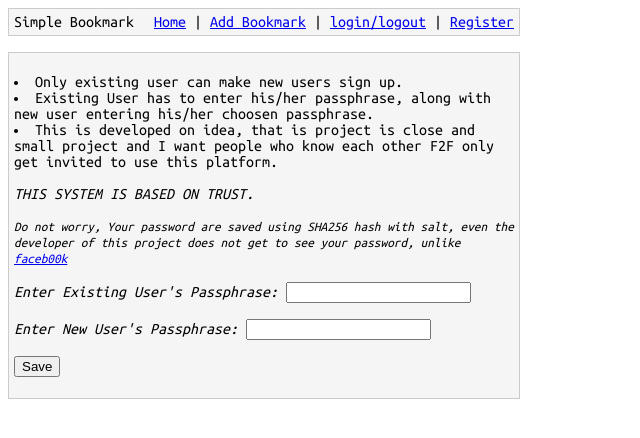
After one commit to vishvanath45/simple_bookmark, a Flask app: page /signup in a window 1280 px wide. The commit adds this page. Shown: the top 438 px of the page, without its empty margins (0-640 px from the left). Run offline with Flask 2, Linux system fonts and the light colour scheme.

Commit message:
Add user auth

```diff
--- a/forms.py
+++ b/forms.py
@@ -1,5 +1,5 @@
 from flask_wtf import FlaskForm
-from wtforms import StringField
+from wtforms import StringField, PasswordField
 from wtforms.widgets import TextArea
 from wtforms.validators import DataRequired
 
@@ -7,3 +7,10 @@ class bookmarkform(FlaskForm):
     link = StringField(label='link', validators=[DataRequired()])
     #description = StringField(label='description', widget=TextArea())
     author = StringField(label='author', validators=[DataRequired()])
+
+class loginform(FlaskForm):
+	passphrase = PasswordField(label='passphrase', validators=[DataRequired()])
+
+class signupform(FlaskForm):
+	existing_passphrase = PasswordField(label='existing_passphrase', validators=[DataRequired()])
+	new_passphrase = PasswordField(label='new_passphrase', validators=[DataRequired()])
--- a/main.py
+++ b/main.py
@@ -1,52 +1,115 @@
-from flask import Flask, render_template, redirect, url_for
-from forms import bookmarkform
+from flask import Flask, render_template, redirect, url_for, flash
+from forms import bookmarkform, loginform, signupform
+from flask import Flask, session
+from flask_session import Session
+from flask import url_for, redirect
 import json
+import os
+
 app = Flask(__name__)
-app.config['SECRET_KEY'] = '7d441f27d441f21f2b617a'
 
+from dotenv import load_dotenv
+load_dotenv()
+
+app.config['SECRET_KEY'] = os.getenv("SECRET_KEY")
+app.config['SESSION_TYPE'] = 'redis'
+
+#Session trying
+Session(app)
 # Redis trying
 REDIS_URL = "redis://localhost:6379/0"
 from flask_redis import FlaskRedis
 redis_store = FlaskRedis(app)
 
+@app.route("/logout", methods=['GET','POST'])
+@app.route("/login", methods=['GET','POST'])
+def login():
+    if (checklogin() == True):
+        session['login'] = False
+    login_form = loginform()
+    if login_form.validate_on_submit():
+        passphrase = returnsha256(login_form.passphrase.data)
+        if passphrase.encode('utf-8') in redis_store.smembers("passphrase"):
+            session['login']=True
+            flash('Login successfull')
+            return redirect(url_for('main'))
+        else:
+            flash('Invalid passphrase')
+            return render_template('login.html', loginform= login_form)
+    return render_template('login.html', loginform= login_form)
+
+@app.route("/signup", methods=['GET', 'POST'])
+def signup():
+    signup_form = signupform()
+    if signup_form.validate_on_submit():
+        existing_passphrase = signup_form.existing_passphrase.data
+        new_passphrase = signup_form.new_passphrase.data
+        hash_existing_pp = returnsha256(existing_passphrase)
+        if( (hash_existing_pp.encode('utf-8')  in redis_store.smembers("passphrase")) and len(new_passphrase) >= 4 ):
+            redis_store.sadd("passphrase", returnsha256(new_passphrase))
+            flash('signup successfull')
+            return render_template('login.html', loginform= loginform())
+        else:
+            flash('signup fail, existing passphrase invalid or new passphrase length < 4')
+    return render_template('signup.html', signupform= signupform())
+
+
+def checklogin():
+    return True if(session.get('login') == True) else False
+
+def returnsha256(value):
+    import hashlib
+    return hashlib.sha224((value+os.getenv("SALT")).encode("utf-8")).hexdigest()
+
+@app.route("/index", methods=['GET', 'POST'])
 @app.route("/", methods=['GET', 'POST'])
 def main():
-    users = redis_store.keys('user_*')
-    name = [x.decode('UTF-8')[5:] for x in users]
-    return render_template('main.html', author = name)
+    if (checklogin()):
+        users = redis_store.keys('user_*')
+        name = [x.decode('UTF-8')[5:] for x in users]
+        return render_template('main.html', author = name)
+    else:
+        return redirect(url_for('login'))
+
 
 @app.route("/form", methods=['GET', 'POST'])
 def form():
-    bm_form = bookmarkform()
-    if bm_form.validate_on_submit():
-        link = bm_form.link.data
-        #bm_form.description.data
-        user = bm_form.author.data
-        redis_store.sadd("user_"+user, link)
-        redis_store.set(link, return_title(link))
-        return redirect(url_for('show_bookmark', word=user))
-    return render_template('form.html', bm_form = bm_form)
+    if (checklogin()):
+        bm_form = bookmarkform()
+        if bm_form.validate_on_submit():
+            link = bm_form.link.data
+            #bm_form.description.data
+            user = bm_form.author.data
+            redis_store.sadd("user_"+user, link)
+            redis_store.set(link, return_title(link))
+            flash('successfully added!')
+            return redirect(url_for('show_bookmark', word=user))
+        return render_template('form.html', bm_form = bm_form)
+    else:
+        return redirect(url_for('login'))
 
 @app.route('/user/<word>')
 def show_bookmark(word):
-    #print(word, type(word))
-    word = "user_"+ word
-    if(redis_store.exists(str(word))):
-        values = redis_store.smembers(str(word))
-        list_ = [x.decode('UTF-8') for x in values ]
-        title = list()
-        for link in list_:
-            try :
-                title.append((redis_store.get(link)).decode('UTF-8'))
-            except:
-                title.append("Not Available")
-        data = json.dumps([{'title':t1, 'link':link} for t1, link in zip(title, list_)])
-        # print(data)
-        data = json.loads(data)
-        return render_template('show_bookmark.html', data = data, author=word[5:])
+    # import pdb
+    # pdb.set_trace()
+    if (checklogin()):
+        word = "user_"+ word
+        if(redis_store.exists(str(word))):
+            values = redis_store.smembers(str(word))
+            list_ = [x.decode('UTF-8') for x in values ]
+            title = list()
+            for link in list_:
+                try :
+                    title.append((redis_store.get(link)).decode('UTF-8'))
+                except:
+                    title.append("Not Available")
+            data = json.dumps([{'title':t1, 'link':link} for t1, link in zip(title, list_)])
+            data = json.loads(data)
+            return render_template('show_bookmark.html', data = data, author=word[5:])
+        else:
+            return "Key does not exists!"
     else:
-        return "Key does not exists!"
-
+        return redirect(url_for('login'))
 
 
 def return_title(url_):
@@ -60,7 +123,7 @@ def return_title(url_):
        'Accept-Language': 'en-US,en;q=0.8',
        'Connection': 'keep-alive'}
         req = urllib2.Request(url_,headers=hdr)
-        soup = BeautifulSoup(urllib2.urlopen(req))
+        soup = BeautifulSoup(urllib2.urlopen(req),"html.parser")
         title = soup.title.string
     except:
         title = "Unable to fetch Title"
--- a/templates/base.html
+++ b/templates/base.html
@@ -4,13 +4,29 @@
         <title>
          Simple Bookmark
         </title>
+        <link href="https://fonts.googleapis.com/css?family=Ubuntu+Mono" rel="stylesheet">
+        <style>
+            body {
+                font-family: 'Ubuntu Mono', monospace;
+            }
+        </style>
     </head>
     <body>
         <div style="width:500px; background-color:#f5f5f5; border:solid 1px #cccccc; padding:5px;">
             <div style="float:left">Simple Bookmark</div>
-            <div style="float:right"><a href={{ url_for('main') }}>Home</a> | <a href={{url_for('form')}}>Add Bookmark</a> </div>
+            <div style="float:right"><a href={{ url_for('main') }}>Home</a> | <a href={{url_for('form')}}>Add Bookmark</a> | <a href={{url_for('login')}}>login/logout</a> | <a href={{url_for('signup')}}>Register</a></div>
             <div style="clear:both"></div>
         </div>
+        {% with messages = get_flashed_messages() %}
+          {% if messages %}
+            <ul class=flashes>
+            {% for message in messages %}
+              <li>{{ message }}</li>
+            {% endfor %}
+            </ul>
+          {% endif %}
+        {% endwith %}
+
         {% block body %}
         {% endblock body %}
     </body>
--- /dev/null
+++ b/templates/signup.html
@@ -0,0 +1,28 @@
+{% extends 'base.html' %}
+{% block body %}
+<br>
+    <div style="width:500px; background-color:#f5f5f5; border:solid 1px #cccccc; padding:5px;">
+
+
+    <form action ="{{ url_for('signup')}}" method="post">
+        {{ signupform.csrf_token }}
+        <p>
+            <li>Only existing user can make new users sign up.<br>
+            <li>Existing User has to enter his/her passphrase, along with new user entering his/her choosen passphrase.<br>
+            <li>This is developed on idea, that is project is close and small project and I want people who know each other F2F only get invited to use this platform.<br><br>
+            <i>THIS SYSTEM IS BASED ON TRUST.<i>
+        <p>
+            <small>Do not worry, Your password are saved using SHA256 hash with salt, even the developer of this project does not get to see your password, unlike <a href= "https://krebsonsecurity.com/2019/03/facebook-stored-hundreds-of-millions-of-user-passwords-in-plain-text-for-years/">faceb00k</a></small>
+        <br>
+        <br>
+        Enter Existing User's Passphrase: {{ signupform.existing_passphrase }}
+        <br>
+        <br>
+        Enter New User's Passphrase: {{ signupform.new_passphrase }}
+        <br>
+        <br>
+        <button type="submit"><span>Save</span></button>
+    </form>
+
+    </div>
+{% endblock body%}
```
Also changed, not shown: templates/login.html (added, +18 -0 lines), 2 other files.
